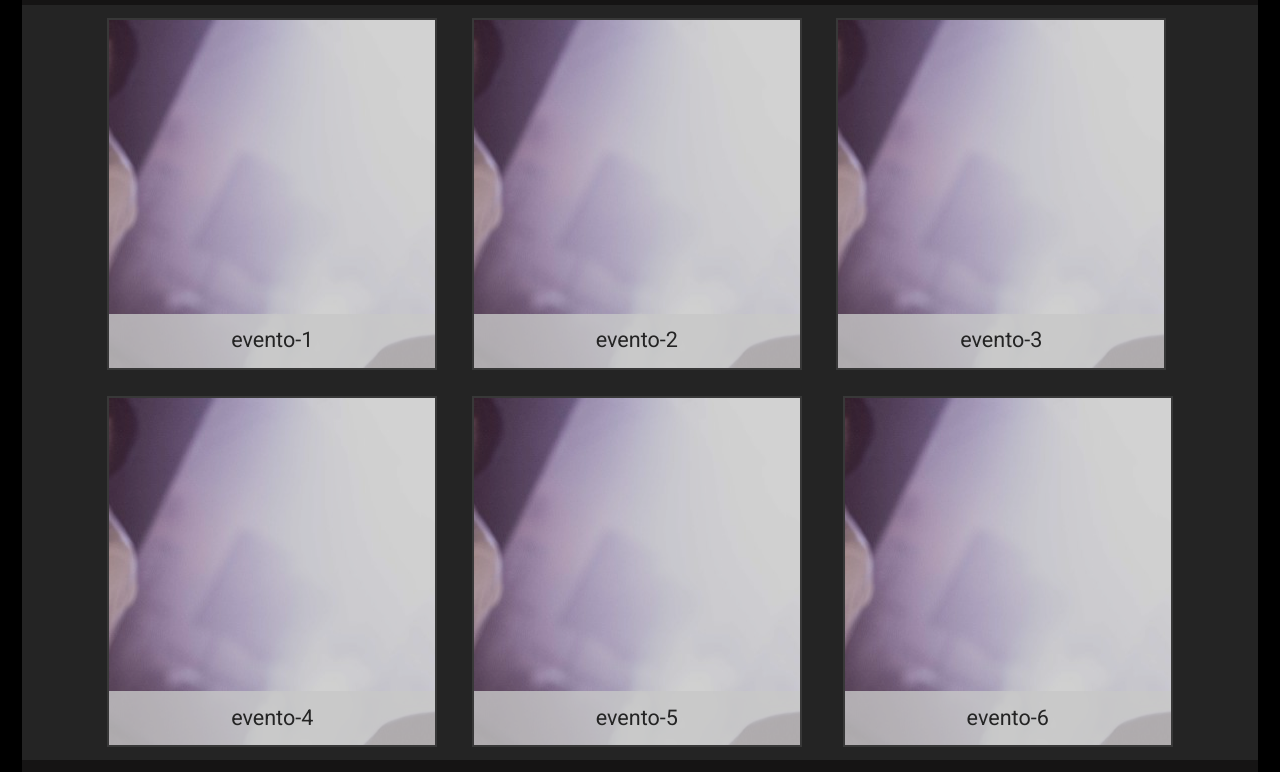
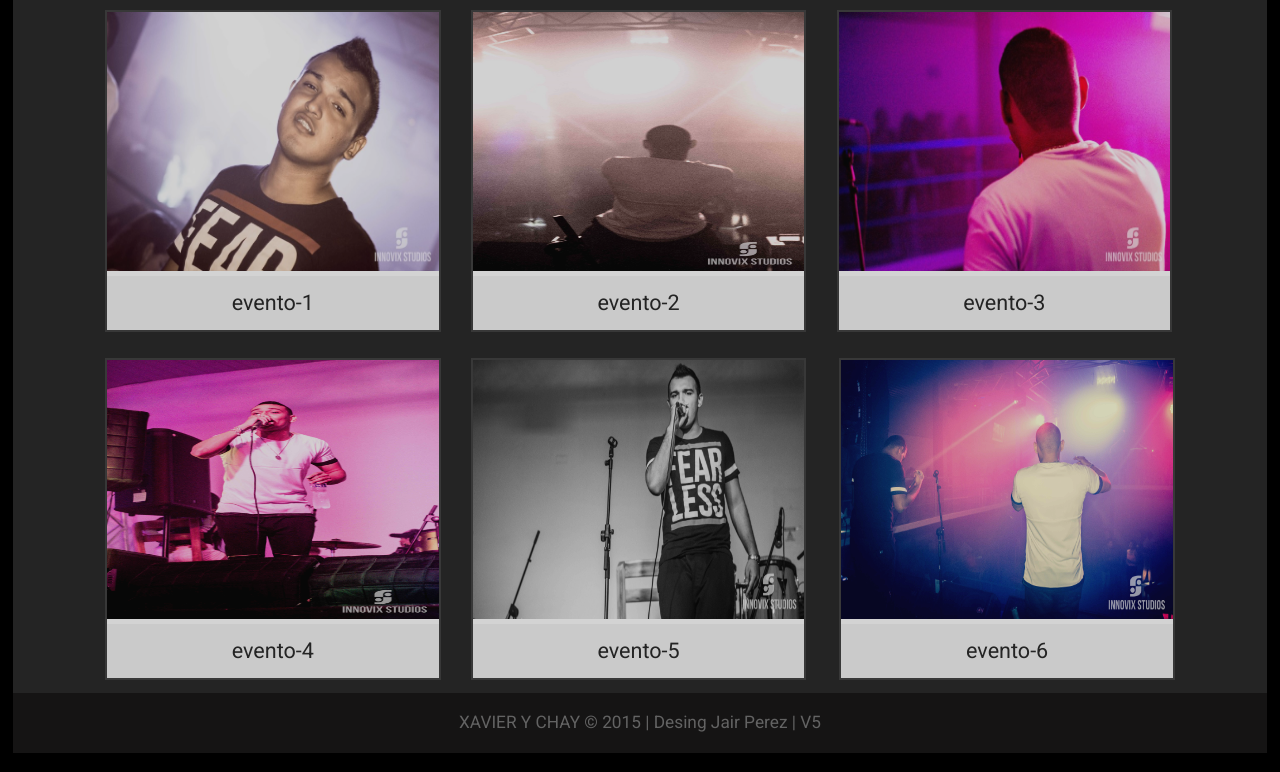
Before and after one commit to ProEstudio/xavier-chay-official, a plain HTML site: page galeria/index.html in a window 1280 px wide. Shown: the part 143-915 px from the top of the page. Drawn offline with Linux system fonts and the light colour scheme.

Commit message:
Galeria Completa

```diff
--- a/galeria/index.html
+++ b/galeria/index.html
@@ -24,12 +24,12 @@
     </header>
     <main id="main">
       <div class="grupo web-no-padding">
-        <div class="caja galeria no-padding"><a href="#" class="caja evento web-30 no-padding">
-            <p class="evento_titulo">evento-1</p></a><a href="#" class="caja evento web-30 no-padding">
-            <p class="evento_titulo">evento-2</p></a><a href="#" class="caja evento web-30 no-padding">
-            <p class="evento_titulo">evento-3</p></a><a href="#" class="caja evento web-30 no-padding">
-            <p class="evento_titulo">evento-4</p></a><a href="#" class="caja evento web-30 no-padding">
-            <p class="evento_titulo">evento-5</p></a><a href="#" class="caja evento web-30 no-padding">
+        <div class="caja galeria no-padding"><a href="#" class="caja evento no-padding"><img src="/tema/img/galeria/evento-1/1.jpg" alt="">
+            <p class="evento_titulo">evento-1</p></a><a href="#" class="caja evento no-padding"><img src="/tema/img/galeria/evento-2/1.jpg" alt="">
+            <p class="evento_titulo">evento-2</p></a><a href="#" class="caja evento no-padding"><img src="/tema/img/galeria/evento-3/1.jpg" alt="">
+            <p class="evento_titulo">evento-3</p></a><a href="#" class="caja evento no-padding"><img src="/tema/img/galeria/evento-4/1.jpg" alt="">
+            <p class="evento_titulo">evento-4</p></a><a href="#" class="caja evento no-padding"><img src="/tema/img/galeria/evento-5/1.jpg" alt="">
+            <p class="evento_titulo">evento-5</p></a><a href="#" class="caja evento no-padding"><img src="/tema/img/galeria/evento-6/1.jpg" alt="">
             <p class="evento_titulo">evento-6</p></a>
         </div>
       </div>
--- a/tema/js/scripts.js
+++ b/tema/js/scripts.js
@@ -51,5 +51,5 @@ prev.on('click' , function(){
 });
 */
 var g = $(".galeria")
-var e = g.find(".evento_titulo")
+var e = g.find(".evento")
 var ne = e.length
--- a/tema/scss/modulos/_modulos.scss
+++ b/tema/scss/modulos/_modulos.scss
@@ -85,7 +85,7 @@ iframe{
 }
 body{
 	@include desde(web){
-		margin: 1.5em;
+		margin: .9em;
 		background: #000
 	}
 }
--- a/tema/scss/tema/_main.scss
+++ b/tema/scss/tema/_main.scss
@@ -146,17 +146,20 @@
 		text-align: center;
 		border: 2px solid lighten($color1, 10);
 		opacity: .8;
-		background: url('/tema/img/galeria/evento-1/1.jpg');
 		@include desde(web){
-			margin: .6em .8em;
+			margin: .6em .7em;
+			width: 30.5%
 		}
 		&:hover{
 			opacity:1;
 		}
 		&_titulo{
-			margin-top: 90%;
 			padding: .5em;
-			background: rgba($color3, .8)
+			background: rgba($color3, .8);
+		}
+		img{
+			height: 12em;
+			width: 100%
 		}
 	}
 }
--- a/tema/scss/tema/_sliderbar.scss
+++ b/tema/scss/tema/_sliderbar.scss
@@ -108,6 +108,6 @@
 }
 .icon-instagram , .icon-twitter, .icon-youtube , .icon-facebook {
 	@include desde (web){
-		font-size: 2.5em;
+		font-size: 2.1em;
 	}
 }
```
Also changed, not shown: tema/css/estilos.css, 1 other file.
